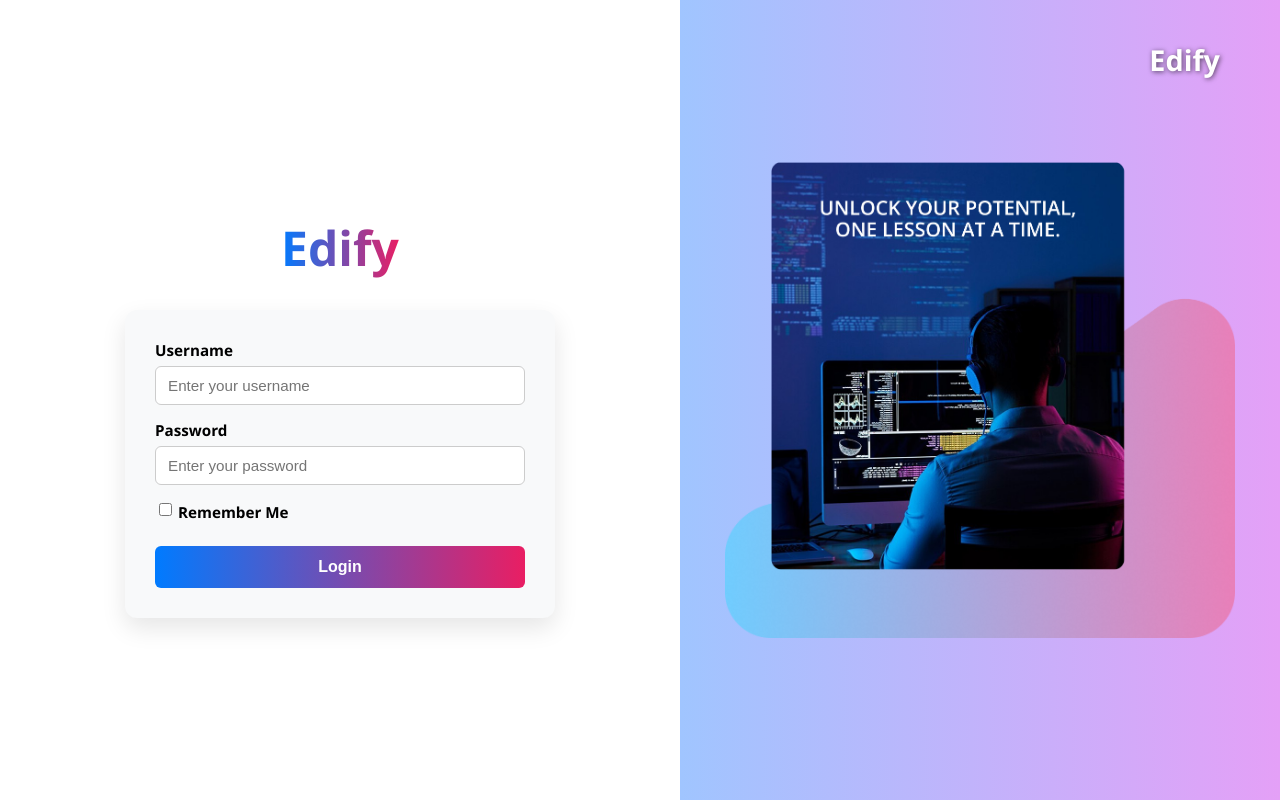
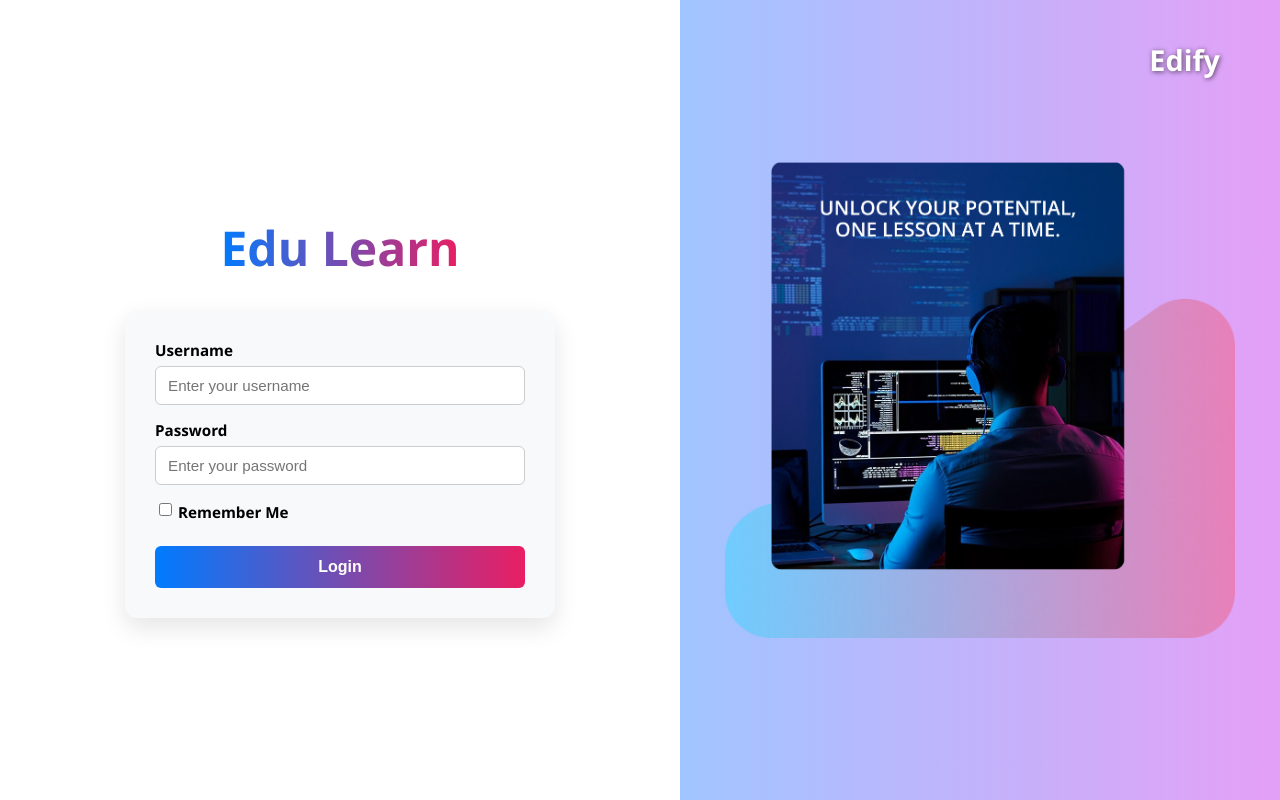
Before and after one commit to varsha932/react-app, a React (Create React App) app: page / in a window 1280 px wide. Built offline with nearby package versions, Linux system fonts and the light colour scheme.

Commit message:
update brand Edu Learn

```diff
--- a/src/components/FrontPage.js
+++ b/src/components/FrontPage.js
@@ -20,7 +20,7 @@ const FrontPage = () => {
   return (
     <div className="login-page">
       <div className="login-left">
-        <h1 className="brand-name">Edify</h1>
+        <h1 className="brand-name">Edu Learn</h1>
         <div className="login-card">
           <form className="login-form" onSubmit={handleLogin}>
             <label>Username</label>
```
